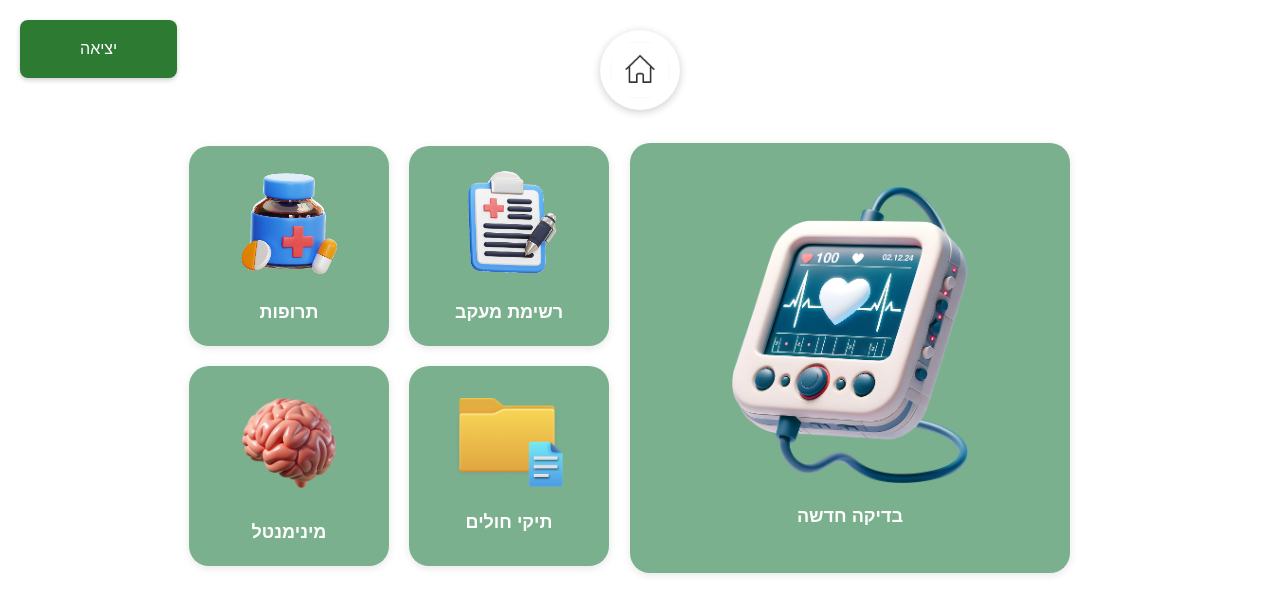
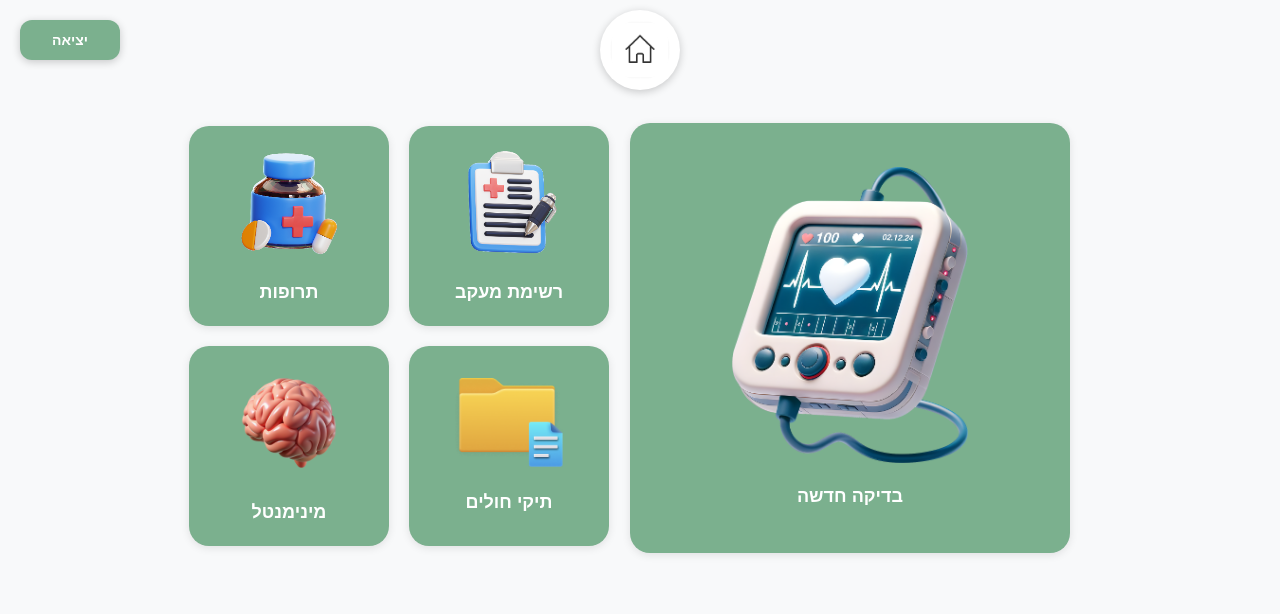
Before and after one commit to Mohasalyan/nurse-my, a React (Vite) app in the folder client/: page /home in a window 1280 px wide. Shown: the top 614 px of the page. Built offline with nearby package versions, Linux system fonts and the light colour scheme.

Commit message:
created an Exit Button component and added it t homepage and patientrec page

```diff
--- /dev/null
+++ b/client/src/Components/Exit/Exit.css
@@ -0,0 +1,34 @@
+/* Exit.css */
+
+/* Default exit button styling */
+.exit {
+  background-color: #7bb08e;
+  color: #ffffff;
+  border-radius: 12px; /* Rounded edges, adjust as needed */
+  width: 100px; /* Set width to make it rectangular */
+  height: 40px; /* Set height to make it rectangular */
+  position: fixed;
+  top: 20px;
+  left: 20px;
+  z-index: 1000;
+  display: flex;
+  justify-content: center;
+  align-items: center;
+  text-decoration: none;
+  box-shadow: 0 2px 8px rgba(0, 0, 0, 0.2);
+  cursor: pointer;
+  transition: transform 0.3s ease;
+  box-sizing: border-box;
+}
+
+.exit:hover {
+  transform: scale(1.1);
+}
+
+.exit-title {
+  font-size: 14px;
+  margin: 0;
+  text-align: center;
+  word-wrap: break-word;
+  line-height: 1;
+}
--- /dev/null
+++ b/client/src/Components/Exit/Exit.jsx
@@ -0,0 +1,29 @@
+import React from "react";
+import { Link } from "react-router-dom";
+import "./Exit.css";
+
+const Exit = ({
+  title,
+  color = "#7bb08e",
+  textcolor = "#FFFFFF",
+  to = "#",
+  style = {}, // NEW: allow custom styles
+}) => {
+  return (
+    <Link
+      to={to}
+      className="exit"
+      style={{
+        backgroundColor: color,
+        color: textcolor,
+        ...style, // apply any custom styles (like width/height)
+      }}
+    >
+
+      {/* <img src={image} alt={title} className="card-image" /> */}
+      <h3 className="exit-title" style={{ color: textcolor }}>{title}</h3>
+    </Link>
+  );
+};
+
+export default Exit;
--- a/client/src/pages/HomePage/HomePage.css
+++ b/client/src/pages/HomePage/HomePage.css
@@ -21,7 +21,7 @@ body, html, #root {
   align-items: center;
 }
 
-/* زر الخروج */
+/* زر الخروج
 .logout-button {
   position: absolute;
   top: 20px;
@@ -34,7 +34,7 @@ body, html, #root {
   cursor: pointer;
   font-size: 16px;
   box-shadow: 0 2px 5px rgba(0,0,0,0.2);
-}
+} */
 
 /* ايقونة الهوم */
 .home-icon {
--- a/client/src/pages/HomePage/HomePage.jsx
+++ b/client/src/pages/HomePage/HomePage.jsx
@@ -1,6 +1,7 @@
 // src/pages/HomePage.jsx
 import React from "react";
 import Card from "../../Components/Card/Card";
+import Exit from "../../Components/Exit/Exit";
 import medicationImg from "../../assets/medicine.png";
 import trackingImg from "../../assets/medicalReport.png";
 import brainImg from "../../assets/brainPic.png";
@@ -12,9 +13,14 @@ import "./HomePage.css";  // سنعمل له ملف CSS خارجي كمان
 
 const HomePage = () => {
   return (
-    <div className="homepage">
-      {/* زر الخروج */}
-      <button className="logout-button">יציאה</button>
+    <div className="PatientRec">
+
+      <div className="exit-icon">
+        <Exit
+          title="יציאה"
+          to="/login" // Replace with the correct path
+        />
+      </div>
 
       {/* زر الهوم */}
       <div className="home-icon">
--- a/client/src/pages/PatientRec/PatientRec.jsx
+++ b/client/src/pages/PatientRec/PatientRec.jsx
@@ -2,6 +2,7 @@ import React from "react";
 import Card from "../../Components/Card/Card";
 import patientsImg from "../../assets/PatientFolder.png";
 import homeIcon from "../../assets/Home.png";
+import Exit from "../../Components/Exit/Exit";
 
 
 
@@ -9,9 +10,12 @@ const PatientRec = () => {
   return (
     <div className="PatientRec">
 
-
-      {/* زر الخروج */}
-      <button className="logout-button">יציאה</button>
+      <div className="exit-icon">
+        <Exit
+          title="יציאה"
+          to="/login" // Replace with the correct path
+        />
+      </div>
 
       {/* زر الهوم */}
       <div className="home-icon">
```
Also changed, not shown: client/src/Components/CompUsage.txt (added).
